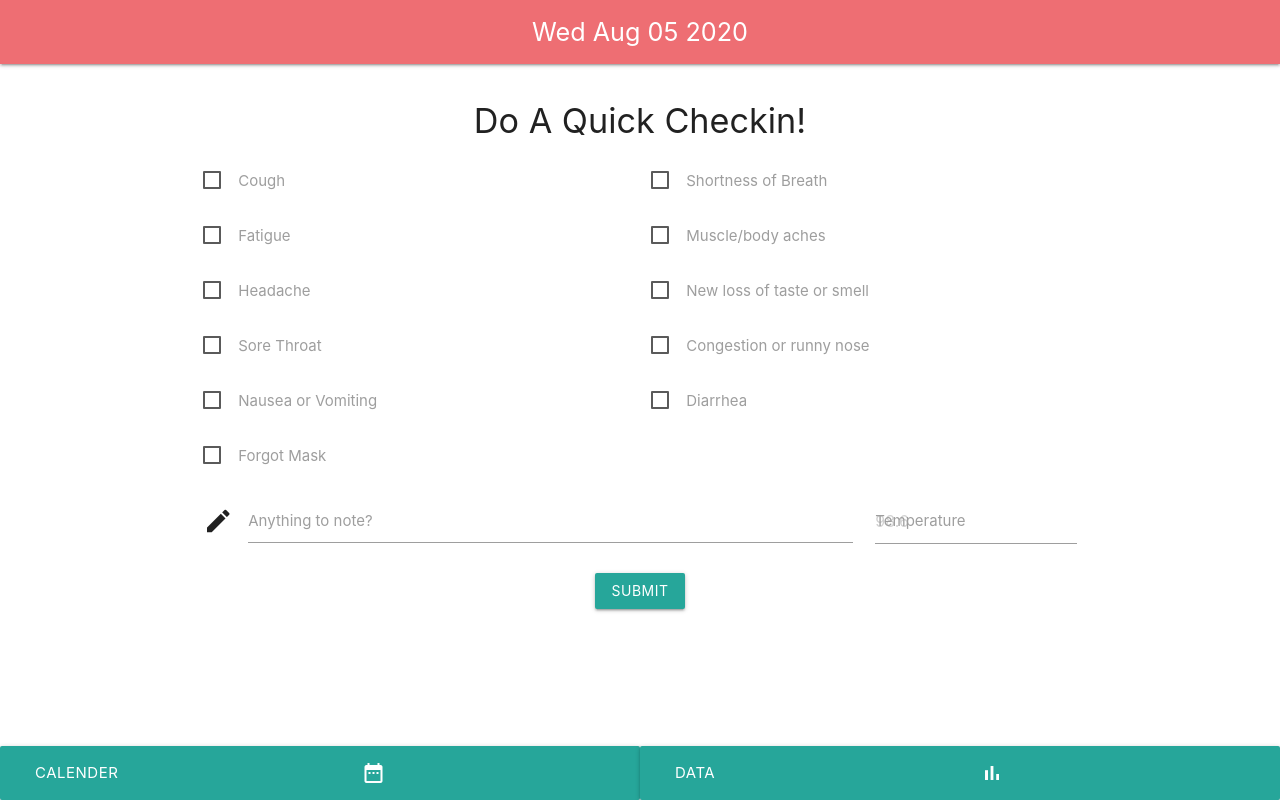
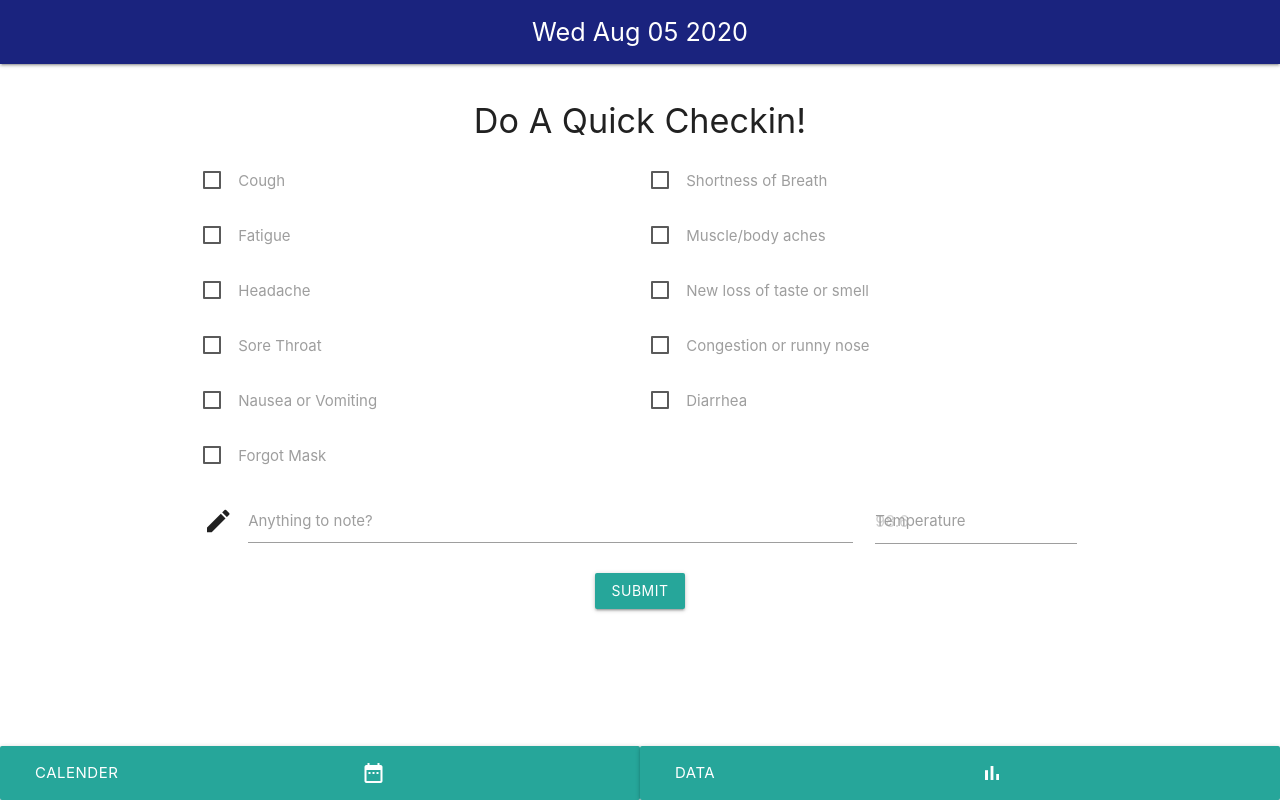
Before and after one commit to asharma1398/Return-Safe, a React (Create React App) app: page / in a window 1280 px wide. Built offline with nearby package versions, Linux system fonts and the light colour scheme.

Commit message:
Changed header color

```diff
--- a/src/components/Header/Header.js
+++ b/src/components/Header/Header.js
@@ -3,7 +3,7 @@ import React from "react";
 function Header(props) {
     return (
         <header>
-            <nav className="nav-wrapper">
+            <nav className="nav-wrapper indigo darken-4">
                 <div className="container center">
                     <a href="/dashboard" className="flow-text">{props.date.toDateString()}</a>
                 </div>
```
